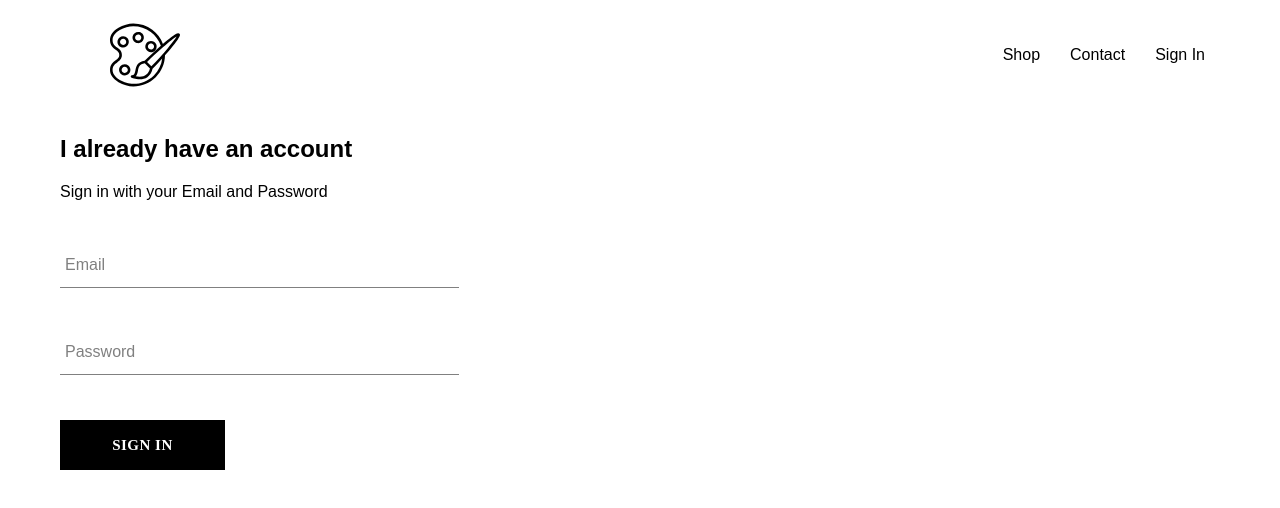
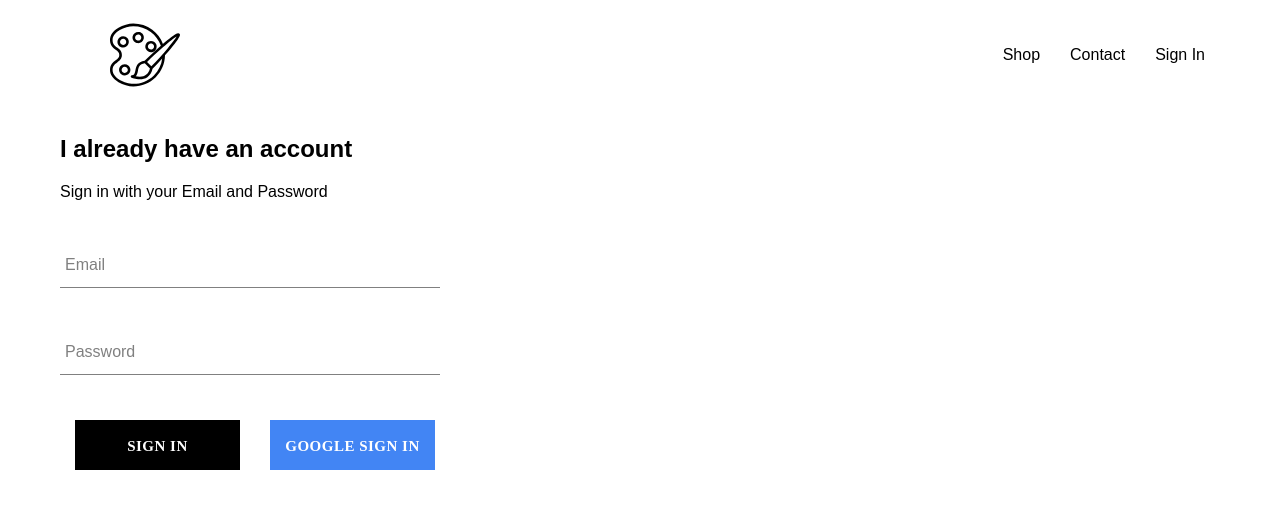
Before and after one commit to Espe-on/alias-art-co, a React (Create React App) app: page /signin in a window 1280 px wide. Shown: the top 508 px of the page. Built offline with nearby package versions, Linux system fonts and the light colour scheme; no server answers; a web font is replaced by a local one.

Commit message:
integrated firebase into application, created signin page with google sign in

```diff
--- a/package.json
+++ b/package.json
@@ -3,6 +3,7 @@
   "version": "0.1.0",
   "private": true,
   "dependencies": {
+    "firebase": "^7.15.1",
     "node-sass": "^4.14.1",
     "react": "^16.13.1",
     "react-dom": "^16.13.1",
--- a/src/App.js
+++ b/src/App.js
@@ -5,13 +5,37 @@
 import HomePage from "./pages/homepage/homepage.component";
 import ShopPage from "./pages/shop/shop.component";
 import SignInAndSignUpPage from "./pages/sign-in-and-sign-up/sign-in-and-sign-up.component";
+import {auth} from "./firebase/firebase.utils";
 
 import './App.scss';
 
-function App() {
+class App extends React.Component {
+    constructor() {
+        super();
+
+        this.state = {
+            currentUser: null
+        }
+    }
+
+    unsubscribeFromAuth = null
+
+    componentDidMount() {
+        this.unsubscribeFromAuth = auth.onAuthStateChanged(user => {
+            this.setState({currentUser: user});
+
+            console.log(user);
+        });
+    }
+
+    componentWillUnmount() {
+        this.unsubscribeFromAuth();
+    }
+
+    render() {
         return (
             <div>
-            <Header/>
+                <Header currentUser={this.state.currentUser}/>
                 <Switch>
                     <Route exact path="/" component={HomePage}/>
                     <Route path="/shop" component={ShopPage}/>
@@ -19,6 +43,7 @@
                 </Switch>
             </div>
         );
+    };
 }
 
 export default App;
--- a/src/App.scss
+++ b/src/App.scss
@@ -7,3 +7,7 @@
   text-decoration: none;
   color: black;
 }
+
+* {
+  box-sizing: border-box;
+}
--- a/src/components/custom-button/custom-button.component.jsx
+++ b/src/components/custom-button/custom-button.component.jsx
@@ -2,8 +2,8 @@
 
 import "./custom-button.styles.scss";
 
-const CustomButton = ({ children, ...otherProps}) => (
-    <button className="custom-button" {...otherProps}>
+const CustomButton = ({ children, isGoogleSignIn, ...otherProps}) => (
+    <button className={`custom-button ${isGoogleSignIn ? "google-sign-in" : ""}`} {...otherProps}>
         {children}
     </button>
 );
--- a/src/components/custom-button/custom-button.styles.scss
+++ b/src/components/custom-button/custom-button.styles.scss
@@ -4,7 +4,7 @@
   height: 50px;
   letter-spacing: 0.5px;
   line-height: 50px;
-  padding: 0 35px 0 35px;
+  margin: 0 15px 0 15px;
   font-size: 15px;
   background-color: black;
   color: white;
@@ -19,4 +19,14 @@
     color: black;
     border: 1px solid black;
   }
+
+  &.google-sign-in{
+    background-color: #4285f4;
+    color:white;
+
+    &.hover {
+      background-color: #357ae8;
+      border : none;
+    }
+  }
 }
--- a/src/components/header/header.component.jsx
+++ b/src/components/header/header.component.jsx
@@ -1,14 +1,16 @@
 import React from "react";
-import { Link } from "react-router-dom";
+import {Link} from "react-router-dom";
 
-import { ReactComponent as Logo} from "../../assets/logo.svg";
+import {auth} from "../../firebase/firebase.utils"
+
+import {ReactComponent as Logo} from "../../assets/logo.svg";
 
 import "./header.styles.scss"
 
-const Header = () => (
+const Header = ({currentUser}) => (
     <div className="header">
         <Link className="logo-container" to="/">
-           <Logo className="logo"/>
+            <Logo className="logo"/>
         </Link>
         <div className="options">
             <Link className="option" to="/shop">
@@ -17,9 +19,17 @@
             <Link className="option" to="/contact">
                 Contact
             </Link>
-            <Link className="option" to="/signin">
-                Sign In
-            </Link>
+            {
+                currentUser ?
+                    <div className="option"
+                        onClick={() => auth.signOut()}>
+                        Sign Out
+                    </div>
+                    :
+                    <Link className="option" to="/signin">
+                        Sign In
+                    </Link>
+            }
         </div>
     </div>
 );
--- a/src/components/header/header.styles.scss
+++ b/src/components/header/header.styles.scss
@@ -8,7 +8,7 @@
   .logo-container {
     height: 100%;
     width: 70px;
-    padding-left: 50px;
+    margin-left: 50px;
   }
 
   .options {
@@ -20,6 +20,7 @@
 
     .option {
       padding: 10px 15px;
+      cursor: pointer;
     }
   }
 }
--- a/src/components/sign-in/sign-in.component.jsx
+++ b/src/components/sign-in/sign-in.component.jsx
@@ -2,6 +2,8 @@
 
 import FormInput from "../form-input/form-input.component";
 import CustomButton from "../custom-button/custom-button.component";
+
+import {signInWithGoogle} from "../../firebase/firebase.utils";
 
 import "./sign-in.styles.scss"
 
@@ -9,7 +11,7 @@
     constructor() {
         super();
         this.state = {
-            email:"",
+            email: "",
             password: ""
         }
     }
@@ -17,7 +19,7 @@
     handleChange = event => {
         const {value, name} = event.target;
 
-        this.setState({[name]: value })
+        this.setState({[name]: value})
     }
 
     handleSubmit = event => {
@@ -25,8 +27,9 @@
 
         this.setState({email: '', password: ''})
     }
-    render(){
-        return(
+
+    render() {
+        return (
             <div className="sign-in">
                 <h2>I already have an account</h2>
                 <span>Sign in with your Email and Password</span>
@@ -38,7 +41,7 @@
                         value={this.state.email}
                         handleChange={this.handleChange}
                         label="Email"
-                        required />
+                        required/>
                     <FormInput
                         name="password"
                         type="password"
@@ -46,7 +49,12 @@
                         handleChange={this.handleChange}
                         label='Password'
                         required/>
-                    <CustomButton type="submit">Sign In</CustomButton>
+                    <div className="buttons">
+                        <CustomButton type="submit">Sign In</CustomButton>
+                        <CustomButton onClick={signInWithGoogle} isGoogleSignIn>
+                            Google Sign In
+                        </CustomButton>
+                    </div>
                 </form>
             </div>
         )
--- a/src/components/sign-in/sign-in.styles.scss
+++ b/src/components/sign-in/sign-in.styles.scss
@@ -1,9 +1,14 @@
 .sign-in{
-  width: 30vw;
+  width: 380px;
   display: flex;
   flex-direction: column;
 
   .title{
     margin: 10px 0;
   }
+
+  .buttons{
+    display: flex;
+    justify-content: space-between;
+  }
 }
--- /dev/null
+++ b/src/firebase/firebase.utils.js
@@ -0,0 +1,25 @@
+import firebase from 'firebase/app';
+import "firebase/firestore";
+import "firebase/auth";
+
+const config = {
+    apiKey: "AIzaSyDxRRKB-Vd9nn9ehVwoKcXsXs1qhmQJrAE",
+    authDomain: "alias-art-co-db.firebaseapp.com",
+    databaseURL: "https://alias-art-co-db.firebaseio.com",
+    projectId: "alias-art-co-db",
+    storageBucket: "alias-art-co-db.appspot.com",
+    messagingSenderId: "138228944882",
+    appId: "1:138228944882:web:c6ec24025efe472b1ca56b",
+    measurementId: "G-YX5Z4HNDWV"
+};
+
+firebase.initializeApp(config);
+
+export const auth = firebase.auth();
+export const firestore = firebase.firestore
+
+const provider = new firebase.auth.GoogleAuthProvider();
+provider.setCustomParameters({prompt : "select_account" });
+export const signInWithGoogle = () => auth.signInWithPopup(provider);
+
+export default firebase;
```
Also changed, not shown: 1 other file (tests, documents, lock files or other folders). Lines whose indentation alone changed are shown as unchanged.
